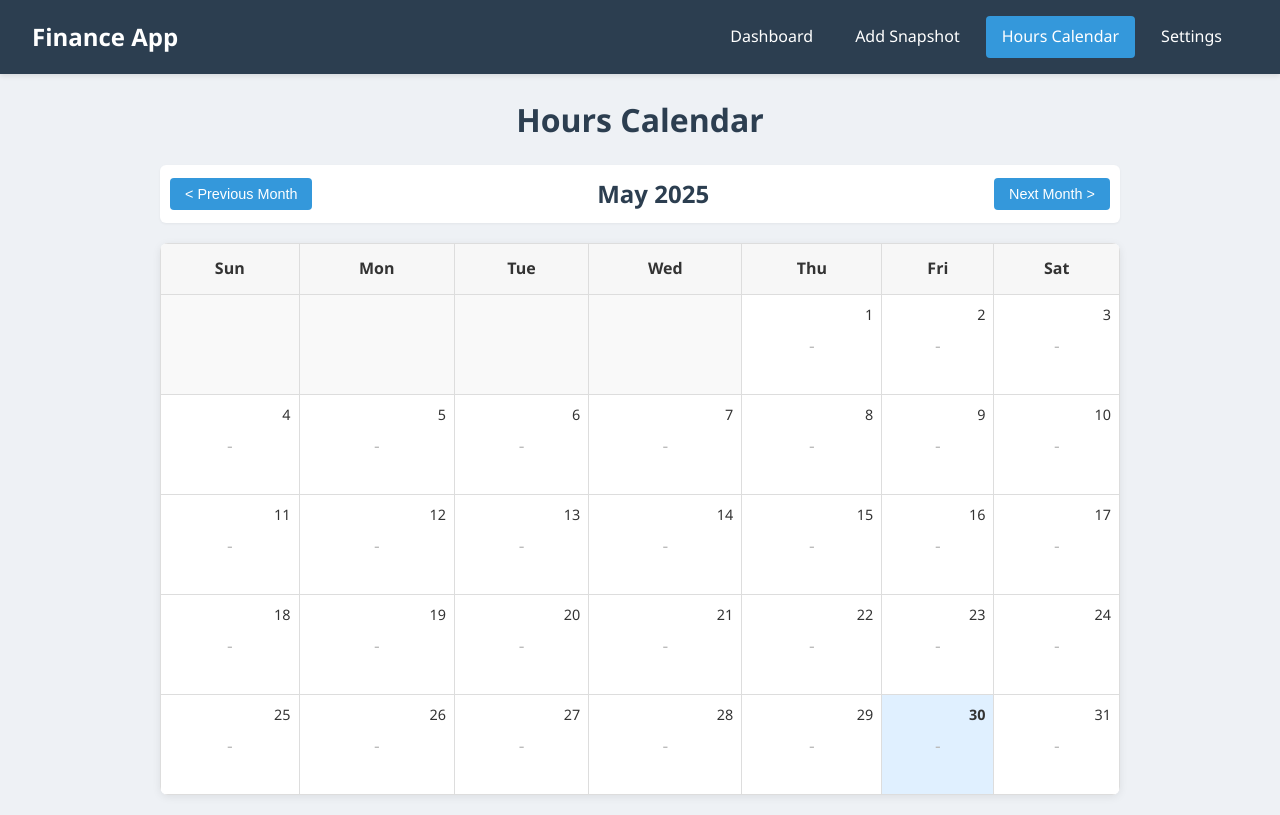
After one commit to aaronperkel/finance-tracker, a PHP site: page /src/calendar_hours.php in a window 1280 px wide. The commit adds this page. Run offline with PHP 8.4, Linux system fonts and the light colour scheme; data that the repository does not hold is empty.

Commit message:
feat: Add Total Owed, Default Hours, Calendar Editor, and Tax Estimation
This commit introduces several major features to enhance financial tracking and planning:

1.  **Display "Total Owed" on Dashboard:**
    - `api_financial_summary.php` now calculates and returns `total_liabilities`.
    - `dashboard.php` displays this "Total Owed" figure.

2.  **Default Weekday Hours Logging:**
    - New script `fill_default_hours.php` backfills 7.5 hours for weekdays where no hours were logged, from the earliest logged date or start of the current month.

3.  **Hours Calendar Page:**
    - `api_logged_hours.php`: New API to fetch logged hours for a given month/year.
    - `calendar_hours.php`: New page displaying an interactive calendar to view and edit logged hours. Features month navigation and a modal for editing hours (uses `log_hours.php` to save).
    - Main navigation bar updated on all relevant pages to include "Hours Calendar".

4.  **Basic Tax Withholding Estimation:**
    - `initial_data.sql`: Added default settings for `federal_tax_rate` and `state_tax_rate`.
    - `admin_settings.php`: UI updated to manage these new tax rates (entered as %, stored as decimal).
    - `settings.php` (API): Validation updated for new tax rate keys.
    - `api_financial_summary.php`: Modified to calculate estimated net pay after applying federal and state taxes. Gross pay and tax amounts are also included in the API response. `estimated_upcoming_pay` now reflects net pay.
    - `INSTRUCTIONS.md`: Updated to cover all new settings and features.

```diff
--- a/initial_data.sql
+++ b/initial_data.sql
@@ -18,3 +18,5 @@ INSERT INTO accounts (name, type) VALUES ('Receivables', 'Asset'); -- For tracki
 INSERT INTO app_settings (setting_key, setting_value) VALUES ('pay_rate', '20.00'); -- Hourly pay rate
 INSERT INTO app_settings (setting_key, setting_value) VALUES ('pay_day_1', '15');   -- First payday of the month
 INSERT INTO app_settings (setting_key, setting_value) VALUES ('pay_day_2', '30');   -- Second payday of the month (use last day for months with < 30 days)
+INSERT INTO app_settings (setting_key, setting_value) VALUES ('federal_tax_rate', '0.15'); -- Federal income tax rate (e.g., 0.15 for 15%)
+INSERT INTO app_settings (setting_key, setting_value) VALUES ('state_tax_rate', '0.03');   -- State income tax rate (e.g., 0.03 for 3%)
--- a/src/add_snapshot.php
+++ b/src/add_snapshot.php
@@ -227,6 +227,7 @@ $accounts = $pdo->query("SELECT * FROM accounts ORDER BY type, name")->fetchAll(
         <span class="app-title">Finance App</span>
         <a href="dashboard.php">Dashboard</a>
         <a href="add_snapshot.php" class="active">Add Snapshot</a>
+        <a href="calendar_hours.php">Hours Calendar</a>
         <a href="admin_settings.php">Settings</a>
     </nav>
 
--- /dev/null
+++ b/src/api_logged_hours.php
@@ -0,0 +1,62 @@
+<?php
+require_once 'db.php'; // 1. Include db.php
+header('Content-Type: application/json'); // 2. Set Content-Type header
+
+// 3. Input Parameters (with defaults)
+$currentDate = new DateTime();
+$month = $_GET['month'] ?? $currentDate->format('n');
+$year = $_GET['year'] ?? $currentDate->format('Y');
+
+// 6. Validation
+$month = filter_var($month, FILTER_VALIDATE_INT, ["options" => ["min_range" => 1, "max_range" => 12]]);
+$year = filter_var($year, FILTER_VALIDATE_INT, ["options" => ["min_range" => 2000, "max_range" => 2100]]); // Adjust range as needed
+
+if ($month === false || $year === false) {
+    http_response_code(400);
+    echo json_encode(['error' => 'Invalid month or year provided. Month must be 1-12, year e.g., 2000-2100.']);
+    exit;
+}
+
+$response_data = [];
+
+try {
+    // Determine the number of days in the given month and year
+    $daysInMonth = cal_days_in_month(CAL_GREGORIAN, $month, $year);
+
+    // Create the first and last day of the month for the SQL query
+    $firstDayOfMonth = sprintf("%04d-%02d-01", $year, $month);
+    $lastDayOfMonth = sprintf("%04d-%02d-%02d", $year, $month, $daysInMonth);
+
+    // 4. Fetch Logged Hours
+    $stmt = $pdo->prepare("
+        SELECT log_date, hours_worked
+        FROM logged_hours
+        WHERE log_date >= :first_day AND log_date <= :last_day
+        ORDER BY log_date ASC
+    ");
+
+    $stmt->bindParam(':first_day', $firstDayOfMonth, PDO::PARAM_STR);
+    $stmt->bindParam(':last_day', $lastDayOfMonth, PDO::PARAM_STR);
+
+    $stmt->execute();
+    $logged_hours_for_month = $stmt->fetchAll(PDO::FETCH_ASSOC);
+
+    // 5. Format Response
+    if ($logged_hours_for_month) {
+        foreach ($logged_hours_for_month as $row) {
+            $dateObj = new DateTime($row['log_date']);
+            $dayOfMonth = $dateObj->format('j'); // Day of the month without leading zeros
+            $response_data[$dayOfMonth] = number_format((float)$row['hours_worked'], 2, '.', '');
+        }
+    }
+
+    echo json_encode($response_data);
+
+} catch (PDOException $e) {
+    http_response_code(500);
+    echo json_encode(['error' => 'Database error occurred: ' . $e->getMessage()]);
+} catch (Exception $e) { // Catch other potential errors (e.g., DateTime issues)
+    http_response_code(500);
+    echo json_encode(['error' => 'An unexpected error occurred: ' . $e->getMessage()]);
+}
+?>
--- /dev/null
+++ b/src/calendar_hours.php
@@ -0,0 +1,418 @@
+<!DOCTYPE html>
+<html lang="en">
+<head>
+    <meta charset="UTF-8">
+    <meta name="viewport" content="width=device-width, initial-scale=1.0">
+    <title>Hours Calendar - Finance App</title>
+    <style>
+        /* Basic Reset & Body Styling - Consistent with dashboard.php */
+        * { box-sizing: border-box; margin: 0; padding: 0; }
+        body {
+            font-family: 'Segoe UI', Tahoma, Geneva, Verdana, sans-serif;
+            background-color: #eef1f5;
+            color: #333;
+            line-height: 1.6;
+        }
+
+        /* Navigation Bar - Consistent with dashboard.php */
+        .navbar {
+            background-color: #2c3e50;
+            color: #fff;
+            padding: 1rem 2rem;
+            margin-bottom: 20px;
+            display: flex;
+            justify-content: flex-start;
+            align-items: center;
+            box-shadow: 0 2px 5px rgba(0,0,0,0.1);
+        }
+        .navbar a {
+            color: #fff;
+            text-decoration: none;
+            padding: 0.5rem 1rem;
+            margin-right: 10px;
+            border-radius: 4px;
+            transition: background-color 0.3s ease;
+        }
+        .navbar a:hover, .navbar a.active {
+            background-color: #3498db;
+        }
+        .navbar .app-title {
+            font-size: 1.5rem;
+            font-weight: bold;
+            margin-right: auto;
+        }
+
+        /* Main Content Container */
+        .container {
+            padding: 0 20px 20px 20px;
+            max-width: 1000px; /* Wider for calendar */
+            margin: 0 auto;
+        }
+
+        h1.page-title {
+            text-align: center;
+            color: #2c3e50;
+            margin-bottom: 20px;
+        }
+
+        /* Calendar Navigation */
+        .calendar-nav {
+            display: flex;
+            justify-content: space-between;
+            align-items: center;
+            margin-bottom: 20px;
+            padding: 10px;
+            background-color: #fff;
+            border-radius: 6px;
+            box-shadow: 0 1px 3px rgba(0,0,0,0.05);
+        }
+        .calendar-nav button {
+            background-color: #3498db;
+            color: white;
+            border: none;
+            padding: 8px 15px;
+            border-radius: 4px;
+            cursor: pointer;
+            font-size: 0.9rem;
+        }
+        .calendar-nav button:hover { background-color: #2980b9; }
+        #current-month-year {
+            font-size: 1.5rem;
+            font-weight: bold;
+            color: #2c3e50;
+        }
+
+        /* Calendar Grid */
+        #hours-calendar {
+            width: 100%;
+            border-collapse: collapse;
+            background-color: #fff;
+            box-shadow: 0 2px 8px rgba(0,0,0,0.08);
+            border-radius: 8px;
+            overflow: hidden; /* For border radius on table */
+        }
+        #hours-calendar th, #hours-calendar td {
+            border: 1px solid #ddd;
+            padding: 8px;
+            text-align: center;
+            vertical-align: top;
+        }
+        #hours-calendar th {
+            background-color: #f7f7f7;
+            color: #333;
+            font-weight: 600;
+            padding: 12px 8px;
+        }
+        #hours-calendar td {
+            height: 100px; /* Min height for day cells */
+            cursor: pointer;
+            transition: background-color 0.2s ease;
+        }
+        #hours-calendar td:hover { background-color: #f0f8ff; }
+        #hours-calendar td.not-current-month {
+            background-color: #f9f9f9;
+            color: #aaa;
+            cursor: default;
+        }
+        #hours-calendar td.current-day {
+            background-color: #e0f0ff;
+            font-weight: bold;
+        }
+        .day-number { font-size: 0.9em; display: block; margin-bottom: 5px; text-align: right; }
+        .hours-display {
+            font-size: 1.1em;
+            font-weight: bold;
+            color: #27ae60; /* Green for hours */
+            display: block;
+            margin-top: 5px;
+        }
+        .hours-display:empty::after {
+            content: "-"; /* Show dash if no hours */
+            color: #bbb;
+            font-weight: normal;
+        }
+
+        /* Edit Hours Modal */
+        .modal {
+            display: none; /* Hidden by default */
+            position: fixed;
+            z-index: 1000;
+            left: 0;
+            top: 0;
+            width: 100%;
+            height: 100%;
+            overflow: auto;
+            background-color: rgba(0,0,0,0.5); /* Dim background */
+        }
+        .modal-content {
+            background-color: #fff;
+            margin: 15% auto;
+            padding: 25px;
+            border: 1px solid #888;
+            border-radius: 8px;
+            width: 90%;
+            max-width: 400px;
+            box-shadow: 0 5px 15px rgba(0,0,0,0.2);
+        }
+        .modal-content h3 { margin-bottom: 15px; color: #2c3e50; }
+        .modal-content label { display: block; margin-bottom: 5px; font-weight: 600; }
+        .modal-content input[type="number"] {
+            width: 100%;
+            padding: 10px;
+            margin-bottom: 15px;
+            border: 1px solid #ccc;
+            border-radius: 4px;
+        }
+        .modal-buttons button {
+            padding: 10px 15px;
+            border-radius: 4px;
+            border: none;
+            cursor: pointer;
+            margin-right: 10px;
+        }
+        .modal-buttons button#save-hours-btn { background-color: #27ae60; color: white; }
+        .modal-buttons button#cancel-hours-btn { background-color: #ccc; }
+        #modal-feedback { margin-top: 10px; font-weight: bold; }
+        #modal-feedback.success { color: #27ae60; }
+        #modal-feedback.error { color: #c0392b; }
+
+        /* Responsive adjustments */
+        @media (max-width: 768px) {
+            .navbar { flex-direction: column; align-items: flex-start; }
+            .navbar a { margin-bottom: 5px; width: 100%; text-align: left; }
+            .navbar .app-title { margin-bottom: 10px; }
+            .container { padding: 0 10px 10px 10px; }
+            #hours-calendar td { height: 80px; padding: 5px; font-size: 0.9em;}
+            .day-number { font-size: 0.8em;}
+            .hours-display { font-size: 1em;}
+            .calendar-nav { flex-direction: column; gap: 10px;}
+        }
+    </style>
+</head>
+<body>
+
+    <nav class="navbar">
+        <span class="app-title">Finance App</span>
+        <a href="dashboard.php">Dashboard</a>
+        <a href="add_snapshot.php">Add Snapshot</a>
+        <a href="calendar_hours.php" class="active">Hours Calendar</a>
+        <a href="admin_settings.php">Settings</a>
+    </nav>
+
+    <div class="container">
+        <h1 class="page-title">Hours Calendar</h1>
+
+        <div class="calendar-nav">
+            <button id="prev-month-btn">&lt; Previous Month</button>
+            <span id="current-month-year"></span>
+            <button id="next-month-btn">Next Month &gt;</button>
+        </div>
+
+        <table id="hours-calendar">
+            <thead>
+                <tr>
+                    <th>Sun</th><th>Mon</th><th>Tue</th><th>Wed</th><th>Thu</th><th>Fri</th><th>Sat</th>
+                </tr>
+            </thead>
+            <tbody>
+                <!-- Calendar days will be generated here by JavaScript -->
+            </tbody>
+        </table>
+    </div>
+
+    <!-- Edit Hours Modal -->
+    <div id="edit-hours-modal" class="modal">
+        <div class="modal-content">
+            <h3>Edit Hours for <span id="modal-selected-date"></span></h3>
+            <div>
+                <label for="modal_hours_worked">Hours Worked:</label>
+                <input type="number" id="modal_hours_worked" step="0.01" min="0" max="24">
+            </div>
+            <div class="modal-buttons">
+                <button id="save-hours-btn">Save Hours</button>
+                <button id="cancel-hours-btn">Cancel</button>
+            </div>
+            <div id="modal-feedback"></div>
+        </div>
+    </div>
+
+    <script>
+        const calendarBody = document.getElementById('hours-calendar').getElementsByTagName('tbody')[0];
+        const currentMonthYearEl = document.getElementById('current-month-year');
+        const prevMonthBtn = document.getElementById('prev-month-btn');
+        const nextMonthBtn = document.getElementById('next-month-btn');
+
+        const modal = document.getElementById('edit-hours-modal');
+        const modalSelectedDateEl = document.getElementById('modal-selected-date');
+        const modalHoursInput = document.getElementById('modal_hours_worked');
+        const saveHoursBtn = document.getElementById('save-hours-btn');
+        const cancelHoursBtn = document.getElementById('cancel-hours-btn');
+        const modalFeedbackEl = document.getElementById('modal-feedback');
+
+        let currentModalDate = null; // To store YYYY-MM-DD for the modal
+
+        let today = new Date();
+        let displayMonth = today.getMonth(); // 0-11
+        let displayYear = today.getFullYear();
+
+        const monthNames = ["January", "February", "March", "April", "May", "June",
+                            "July", "August", "September", "October", "November", "December"];
+
+        function renderCalendar(month, year) {
+            calendarBody.innerHTML = ''; // Clear previous calendar
+            currentMonthYearEl.textContent = `${monthNames[month]} ${year}`;
+
+            let firstDayOfMonth = new Date(year, month, 1).getDay(); // 0 (Sun) - 6 (Sat)
+            let daysInMonth = new Date(year, month + 1, 0).getDate();
+
+            let date = 1;
+            for (let i = 0; i < 6; i++) { // Max 6 weeks
+                let weekRow = document.createElement('tr');
+                for (let j = 0; j < 7; j++) {
+                    let dayCell = document.createElement('td');
+                    if (i === 0 && j < firstDayOfMonth) {
+                        dayCell.classList.add('not-current-month');
+                    } else if (date > daysInMonth) {
+                        dayCell.classList.add('not-current-month');
+                    } else {
+                        const cellDate = new Date(year, month, date);
+                        const dateStr = `${year}-${String(month + 1).padStart(2, '0')}-${String(date).padStart(2, '0')}`;
+                        dayCell.dataset.date = dateStr;
+
+                        let dayNumberSpan = document.createElement('span');
+                        dayNumberSpan.className = 'day-number';
+                        dayNumberSpan.textContent = date;
+                        dayCell.appendChild(dayNumberSpan);
+
+                        let hoursDisplaySpan = document.createElement('span');
+                        hoursDisplaySpan.className = 'hours-display';
+                        hoursDisplaySpan.id = `hours-${dateStr}`; // Unique ID for updating hours
+                        dayCell.appendChild(hoursDisplaySpan);
+
+                        if (date === today.getDate() && year === today.getFullYear() && month === today.getMonth()) {
+                            dayCell.classList.add('current-day');
+                        }
+
+                        dayCell.addEventListener('click', () => openEditModal(dateStr, hoursDisplaySpan.textContent));
+                        date++;
+                    }
+                    weekRow.appendChild(dayCell);
+                }
+                calendarBody.appendChild(weekRow);
+                if (date > daysInMonth && i < 5) break; // Optimization if all days fit in less than 6 weeks
+            }
+            fetchAndDisplayHours(month + 1, year); // API uses 1-12 for month
+        }
+
+        function fetchAndDisplayHours(apiMonth, apiYear) {
+            fetch(`api_logged_hours.php?month=${apiMonth}&year=${apiYear}`)
+                .then(response => {
+                    if (!response.ok) throw new Error('Network response was not ok for fetching hours.');
+                    return response.json();
+                })
+                .then(data => {
+                    // Clear existing hours first (optional, if cells might have stale data)
+                    // document.querySelectorAll('.hours-display').forEach(span => span.textContent = '');
+
+                    for (const day in data) {
+                        const dateStr = `${apiYear}-${String(apiMonth).padStart(2, '0')}-${String(day).padStart(2, '0')}`;
+                        const hoursSpan = document.getElementById(`hours-${dateStr}`);
+                        if (hoursSpan) {
+                            hoursSpan.textContent = parseFloat(data[day]).toFixed(2);
+                        }
+                    }
+                })
+                .catch(error => {
+                    console.error('Error fetching logged hours:', error);
+                    // Optionally display an error message to the user on the page
+                });
+        }
+
+        prevMonthBtn.addEventListener('click', () => {
+            displayMonth--;
+            if (displayMonth < 0) {
+                displayMonth = 11;
+                displayYear--;
+            }
+            renderCalendar(displayMonth, displayYear);
+        });
+
+        nextMonthBtn.addEventListener('click', () => {
+            displayMonth++;
+            if (displayMonth > 11) {
+                displayMonth = 0;
+                displayYear++;
+            }
+            renderCalendar(displayMonth, displayYear);
+        });
+
+        // Modal Logic
+        function openEditModal(dateStr, currentHours) {
+            currentModalDate = dateStr;
+            modalSelectedDateEl.textContent = dateStr;
+            modalHoursInput.value = (currentHours && currentHours !== '-') ? parseFloat(currentHours).toFixed(2) : '';
+            modalFeedbackEl.textContent = '';
+            modalFeedbackEl.className = '';
+            modal.style.display = 'block';
+        }
+
+        cancelHoursBtn.addEventListener('click', () => {
+            modal.style.display = 'none';
+        });
+
+        window.addEventListener('click', (event) => { // Close modal if clicked outside
+            if (event.target === modal) {
+                modal.style.display = 'none';
+            }
+        });
+
+        saveHoursBtn.addEventListener('click', () => {
+            const hours = modalHoursInput.value;
+            if (hours === '' || parseFloat(hours) < 0 || parseFloat(hours) > 24) {
+                modalFeedbackEl.textContent = 'Please enter a valid number of hours (0-24).';
+                modalFeedbackEl.className = 'error';
+                return;
+            }
+            if (!currentModalDate) return;
+
+            modalFeedbackEl.textContent = '';
+            modalFeedbackEl.className = '';
+
+            const formData = new FormData();
+            formData.append('log_date', currentModalDate);
+            formData.append('hours_worked', hours);
+
+            fetch('log_hours.php', {
+                method: 'POST',
+                body: formData
+            })
+            .then(response => response.json())
+            .then(result => {
+                if (result.success) {
+                    modalFeedbackEl.textContent = result.success;
+                    modalFeedbackEl.className = 'success';
+                    // Update calendar display immediately
+                    const hoursSpan = document.getElementById(`hours-${currentModalDate}`);
+                    if (hoursSpan) {
+                        hoursSpan.textContent = parseFloat(hours).toFixed(2) == "0.00" ? "" : parseFloat(hours).toFixed(2);
+                    }
+                    setTimeout(() => { modal.style.display = 'none'; }, 1000); // Close modal after 1 sec
+                } else if (result.error) {
+                    modalFeedbackEl.textContent = 'Error: ' + result.error;
+                    modalFeedbackEl.className = 'error';
+                } else {
+                    modalFeedbackEl.textContent = 'Error: Unexpected response.';
+                    modalFeedbackEl.className = 'error';
+                }
+            })
+            .catch(error => {
+                modalFeedbackEl.textContent = 'Request failed: ' + error.message;
+                modalFeedbackEl.className = 'error';
+            });
+        });
+
+        // Initial Render
+        renderCalendar(displayMonth, displayYear);
+    </script>
+</body>
+</html>
--- a/src/dashboard.php
+++ b/src/dashboard.php
@@ -166,7 +166,8 @@
         <span class="app-title">Finance App</span>
         <a href="dashboard.php" class="active">Dashboard</a>
         <a href="add_snapshot.php">Add Snapshot</a>
-        <a href="admin_settings.php">Settings</a> <!-- Updated link -->
+        <a href="calendar_hours.php">Hours Calendar</a>
+        <a href="admin_settings.php">Settings</a>
     </nav>
 
     <div class="container">
@@ -180,6 +181,7 @@
                     <div>Current Net Worth: <span id="current-net-worth" class="currency">N/A</span></div>
                     <div>Total Cash on Hand: <span id="total-cash" class="currency">N/A</span></div>
                     <div>Receivables: <span id="receivables-balance" class="currency">N/A</span></div>
+                    <div><strong>Total Owed:</strong> <span id="total-owed" class="currency">0.00</span></div>
                     <div>Estimated Next Paycheck: <span id="next-paycheck-amount" class="currency">N/A</span> on Next Pay Date: <span id="next-paycheck-date">N/A</span></div>
                     <div>Future Net Worth (after next paycheck): <span id="future-net-worth" class="currency">N/A</span></div>
                     <div class="debug-info">
@@ -245,6 +247,7 @@
                     document.getElementById('current-net-worth').textContent = formatCurrency(data.current_net_worth);
                     document.getElementById('total-cash').textContent = formatCurrency(data.total_cash_on_hand);
                     document.getElementById('receivables-balance').textContent = formatCurrency(data.receivables_balance);
+                    document.getElementById('total-owed').textContent = formatCurrency(data.total_liabilities !== undefined ? data.total_liabilities : 0);
                     document.getElementById('next-paycheck-amount').textContent = formatCurrency(data.estimated_upcoming_pay);
                     document.getElementById('next-paycheck-date').textContent = data.next_pay_date || 'N/A';
                     document.getElementById('future-net-worth').textContent = formatCurrency(data.future_net_worth);
```
Also changed, not shown: INSTRUCTIONS.md (+14 -11 lines), src/admin_settings.php (+23 -1 lines), src/api_financial_summary.php (+40 -5 lines), src/fill_default_hours.php (added, +67 -0 lines), src/settings.php (+10 -1 lines).
